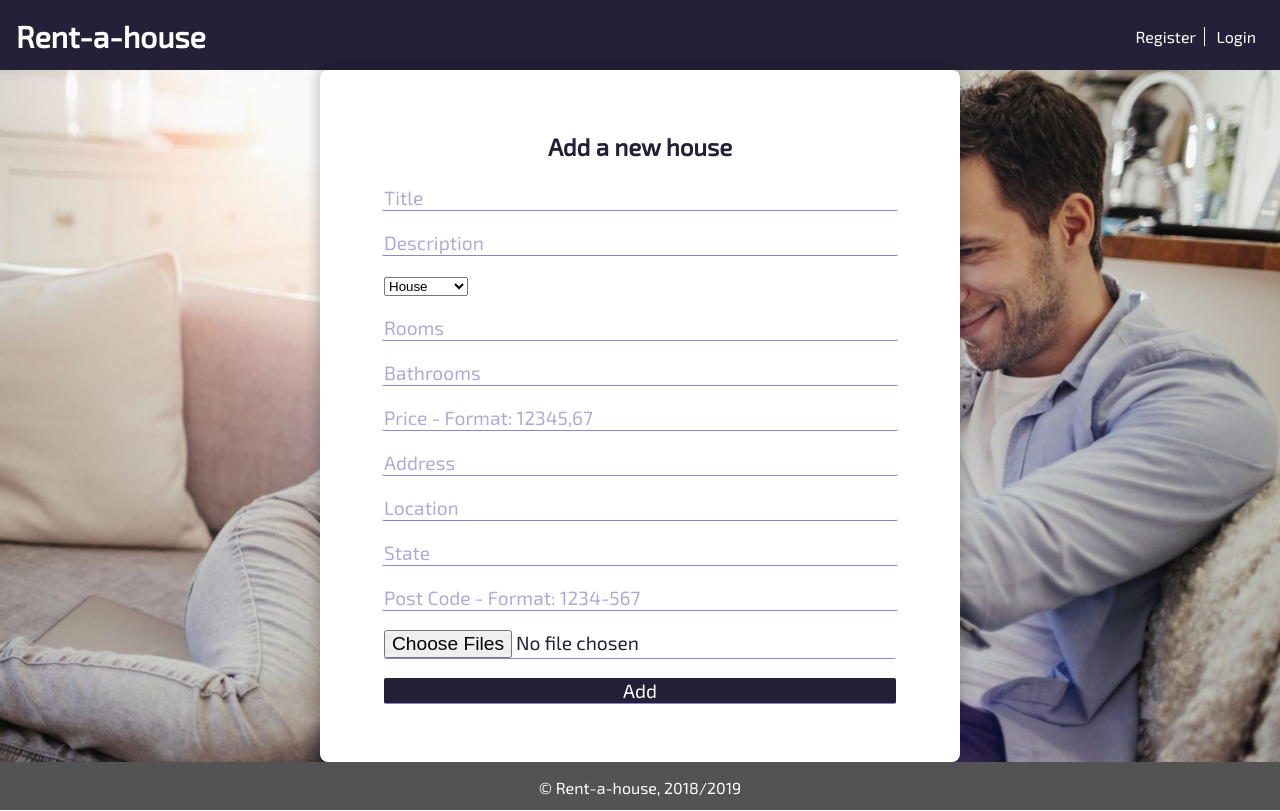
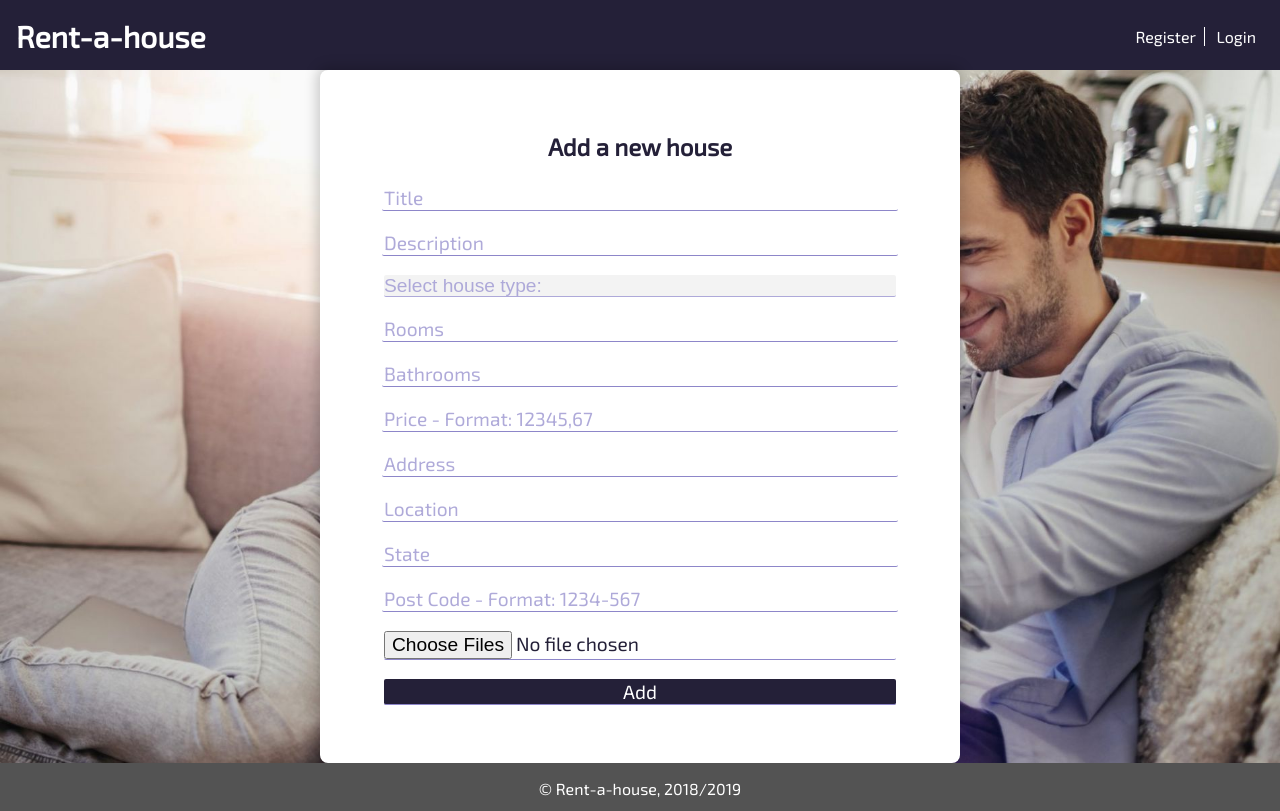
Before and after one commit to toamig/LTW-Project, a PHP site: page /pages/addhouse.php in a window 1280 px wide. Run offline with PHP 8.4, Linux system fonts and the light colour scheme.

Commit message:
addhouse style

```diff
--- a/css/style.css
+++ b/css/style.css
@@ -14,7 +14,7 @@
 
 	/* Secondaries */
 	--main-color-7: rgba(0,0,0,.2);
-	--main-color-8: rgb(0, 0, 0);
+	--main-color-8: black;
 	--main-color-9: rgb(83, 83, 83);
 	--error: rgb(245, 89, 71);
 	--success: rgb(75,181,67);
@@ -321,6 +321,36 @@ nav#content>form>p:first-child{
 	color: var(--success);
 }
 
+/* --- ADDHOUSE ---*/
+
+#addhouse_form #select_box {
+	width: 80%;
+}
+
+#addhouse_form #select_box select {
+	width: 100%;
+	font-size: 1.2em;
+	border-radius: 2px;
+	border: 1px solid var(--main-color-3);
+	appearance: none;
+	border-top: var(--main-color-6);
+    border-left: var(--main-color-6);
+    border-right: var(--main-color-6);
+}
+
+#addhouse_form #select_box select:invalid  {
+	color: var(--main-color-3);
+	opacity: 0.7;
+}
+
+#addhouse_form #select_box select option  {
+	color: black;
+	opacity: 1;
+}
+
+
+
+
 /* --- RENTAL ---- */
 
 #rental img{
@@ -332,7 +362,6 @@ nav#content>form>p:first-child{
 	width: 50px;
 	height: 50px;
 	margin-right: 1em;
-
 }
 
 #rental_info{
@@ -472,8 +501,9 @@ nav#content>form>p:first-child{
 }
 
 #house-header {
-	display: grid;
+	display: flex;
 	flex-direction: row;
+	border-bottom: 1px solid var(--main-color-1);
     margin-bottom: 1em;
 }
 
--- a/pages/addhouse.php
+++ b/pages/addhouse.php
@@ -12,10 +12,11 @@ drawHeader();
             <p>Add a new house</p>
             <input type="text" name="title" id="title" required="true" placeholder="Title"><br>
             <input type="text" placeholder="Description" name="description" required="true" rows="4" cols="50"></textarea><br>
-            <div id="select_box"><select name="type">
-                <option>House</option>
-                <option>Apartment</option>
-                <option>Studio</option>
+            <div id="select_box"><select name="type" required>
+                <option value="" disabled selected>Select house type:</option>
+                <option value="house">House</option>
+                <option value="apartment">Apartment</option>
+                <option value="studio">Studio</option>
             </select></div><br>
             <input type="number" name="room" required="true" placeholder="Rooms" min="1"><br>
             <input type="number" name="bathroom" required="true" placeholder="Bathrooms" min="0"><br>
```
Also changed, not shown: database/init.db, images/houses/Winter.jpg (added), images/houses/cab335e2e22d944f89e3677f6531f27f.png (added), 1 other file.
